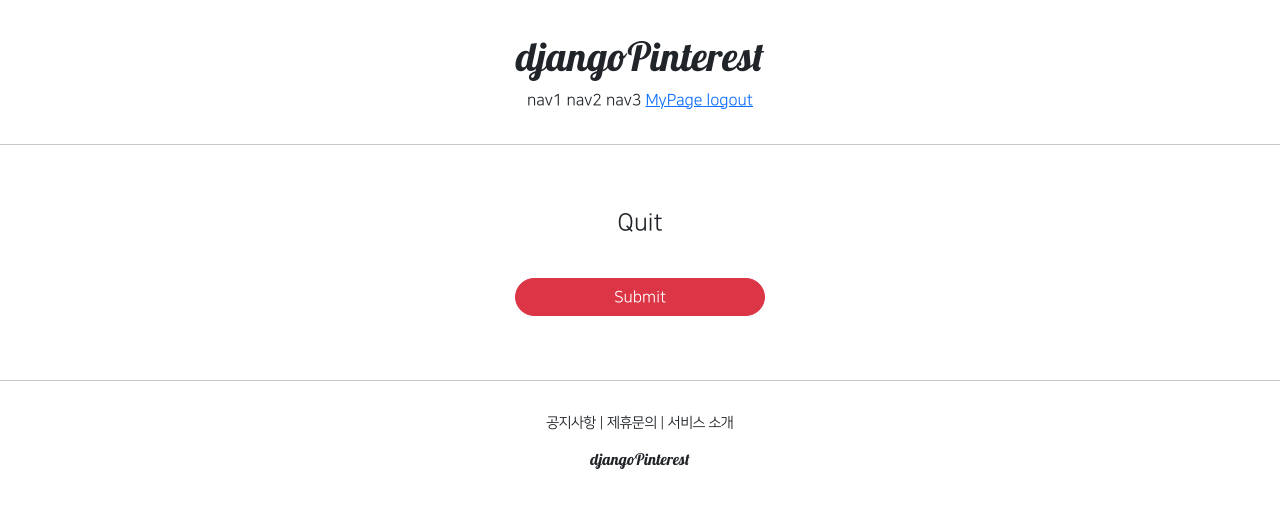
After one commit to beer-2000/djangoPinterest, a Django app: page /account/delete/3 in a window 1280 px wide. The commit adds this page. Shown: the top 508 px of the page. Run offline with Django 4.2, Linux system fonts and the light colour scheme; data comes from the database, SQL or seed files in the repository; both versions use the stored data as it was after the commit; some libraries are stand-ins or nearby versions.

Commit message:
djust django course 26 commit

```diff
--- /dev/null
+++ b/accountapp/templates/accountapp/delete.html
@@ -0,0 +1,15 @@
+{% extends 'base.html' %}
+
+{% block content %}
+
+    <div style="text-align: center; max-width: 500px; margin: 4rem auto;">
+        <div class="mb-4">
+            <h4>Quit</h4>
+        </div>
+        <form action="{% url 'accountapp:delete' pk=user.pk %}" method="post">
+            {% csrf_token %}
+            <input type="submit" class="btn btn-danger rounded-pill col-6 mt-3">
+        </form>
+    </div>
+
+{% endblock %}
--- a/accountapp/templates/accountapp/detail.html
+++ b/accountapp/templates/accountapp/detail.html
@@ -18,6 +18,11 @@
                     Change Info
                 </p>
             </a>
+            <a href="{% url 'accountapp:delete' pk=user.pk %}">
+                <p>
+                    Quit
+                </p>
+            </a>
             {% endif %}
 
         </div>
--- a/accountapp/urls.py
+++ b/accountapp/urls.py
@@ -1,6 +1,6 @@
 from django.contrib.auth.views import LoginView, LogoutView
 from django.urls import path
-from accountapp.views import hello_world, AccountCreateView, AccountDetailView, AccountUpdateView
+from accountapp.views import hello_world, AccountCreateView, AccountDetailView, AccountUpdateView, AccountDeleteView
 
 app_name = "accountapp"
 
@@ -13,4 +13,5 @@ urlpatterns = [
     path(route = 'create/', view = AccountCreateView.as_view(), name='create'),
     path(route = 'detail/<int:pk>', view = AccountDetailView.as_view(), name='detail'),
     path(route = 'update/<int:pk>', view = AccountUpdateView.as_view(), name='update'),
+    path(route = 'delete/<int:pk>', view = AccountDeleteView.as_view(), name='delete'),
 ]
--- a/accountapp/views.py
+++ b/accountapp/views.py
@@ -7,7 +7,7 @@ from django.contrib.auth.forms import UserCreationForm
 
 # Create your views here.
 from accountapp.models import HelloWorld
-from django.views.generic import CreateView, DetailView, UpdateView
+from django.views.generic import CreateView, DetailView, UpdateView, DeleteView
 from accountapp.forms import AccountUpdateForm
 
 @csrf_exempt
@@ -46,3 +46,9 @@ class AccountUpdateView(UpdateView):
     form_class = AccountUpdateForm
     success_url = reverse_lazy('accountapp:hello_world')
     template_name = 'accountapp/update.html'
+
+
+class AccountDeleteView(DeleteView):
+    model = User
+    success_url = reverse_lazy('accountapp:login')
+    template_name = 'accountapp/delete.html'
--- a/templates/header.html
+++ b/templates/header.html
@@ -10,6 +10,9 @@
             <a href="{% url 'accountapp:login' %}?next={{ request.path }}">
                 <span>login</span>
             </a>
+            <a href="{% url 'accountapp:create' %}">
+                <span>SignUp</span>
+            </a>
             {% else %}
             <a href="{% url 'accountapp:detail' pk=user.pk %}">
                 <span>MyPage</span>
```
Also changed, not shown: db.sqlite3.
